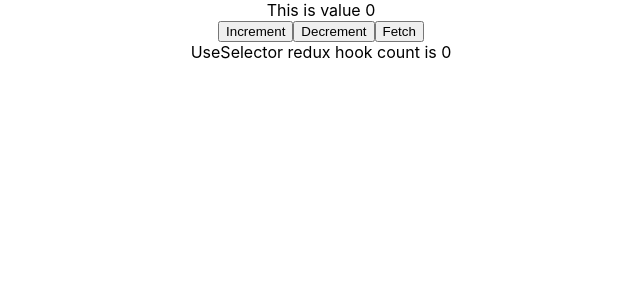
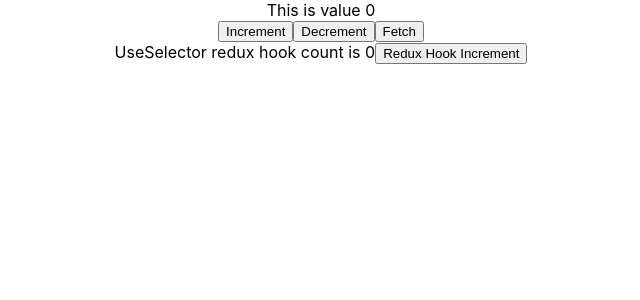
Before and after one commit to AndriiSendun/react-redux-saga, a React (Create React App) app: page / in a window 1280 px wide. Shown: the top 300 px of the page, without its empty margins (319-959 px from the left). Built offline with nearby package versions, Linux system fonts and the light colour scheme.

Commit message:
useDispatch redux hook

```diff
--- a/src/components/redux-hooks/redux-hooks.tsx
+++ b/src/components/redux-hooks/redux-hooks.tsx
@@ -1,18 +1,24 @@
 import React, { useState, useEffect } from 'react';
 import { useSelector, useDispatch } from 'react-redux';
+import { Dispatch } from 'redux';
 
 import { AppState } from '../../models/app-state.models';
+import { increment } from '../landing/landing.actions';
 
 
 const ReduxHooks: React.FC<any> = ():JSX.Element => {
   const selectCounter = (state: AppState): number => state.landingReducer.counter;
 
   const counter: number = useSelector<AppState, number>(selectCounter);
+  const dispatch = useDispatch<Dispatch>();
 
     return (
         <div>
-          UseSelector redux hook
-          count is {counter}
+          <span>
+            UseSelector redux hook
+            count is {counter}
+          </span>
+          <button onClick={() => dispatch(increment())}>Redux Hook Increment</button>
         </div>
     );
 }
```
